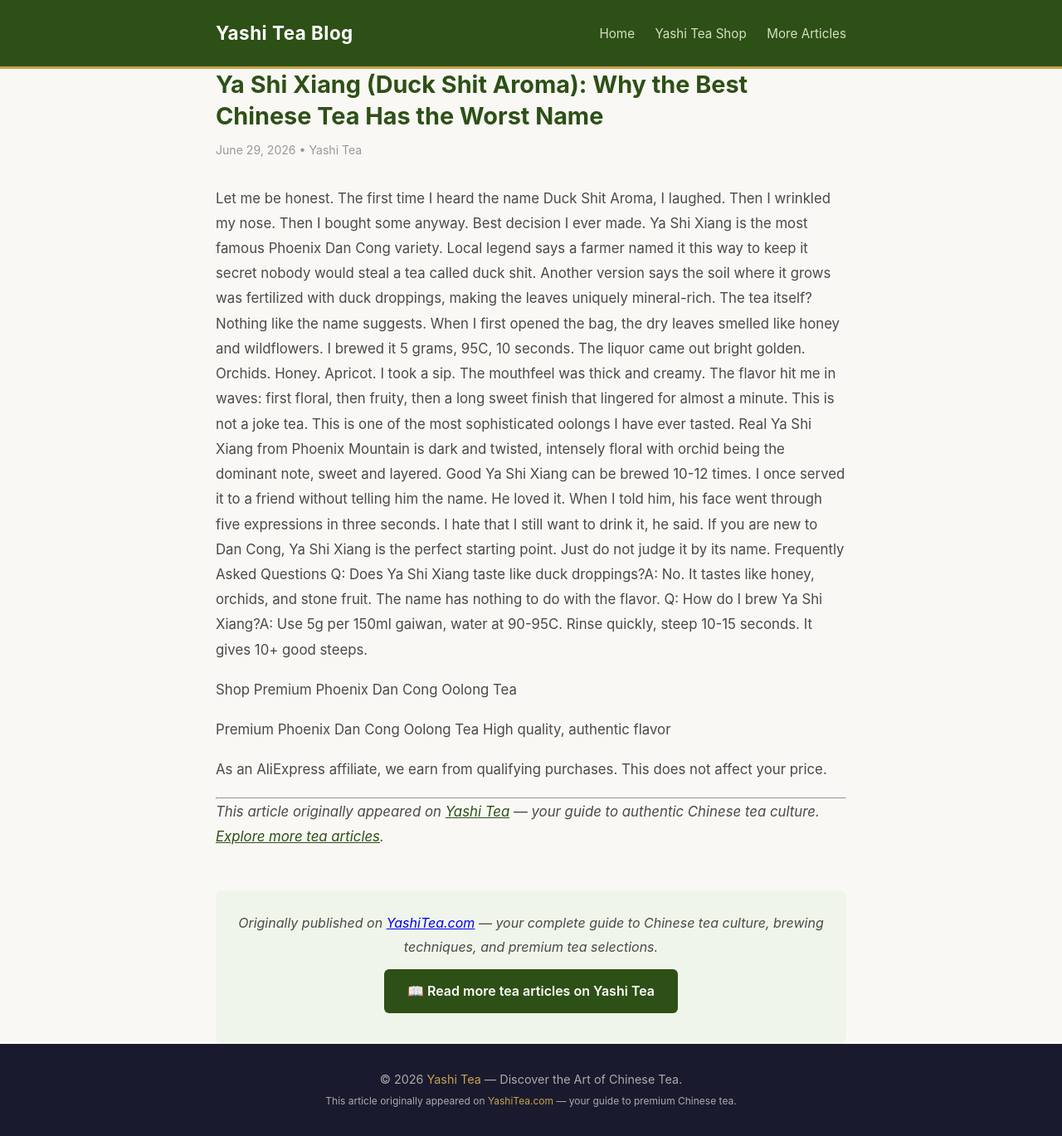
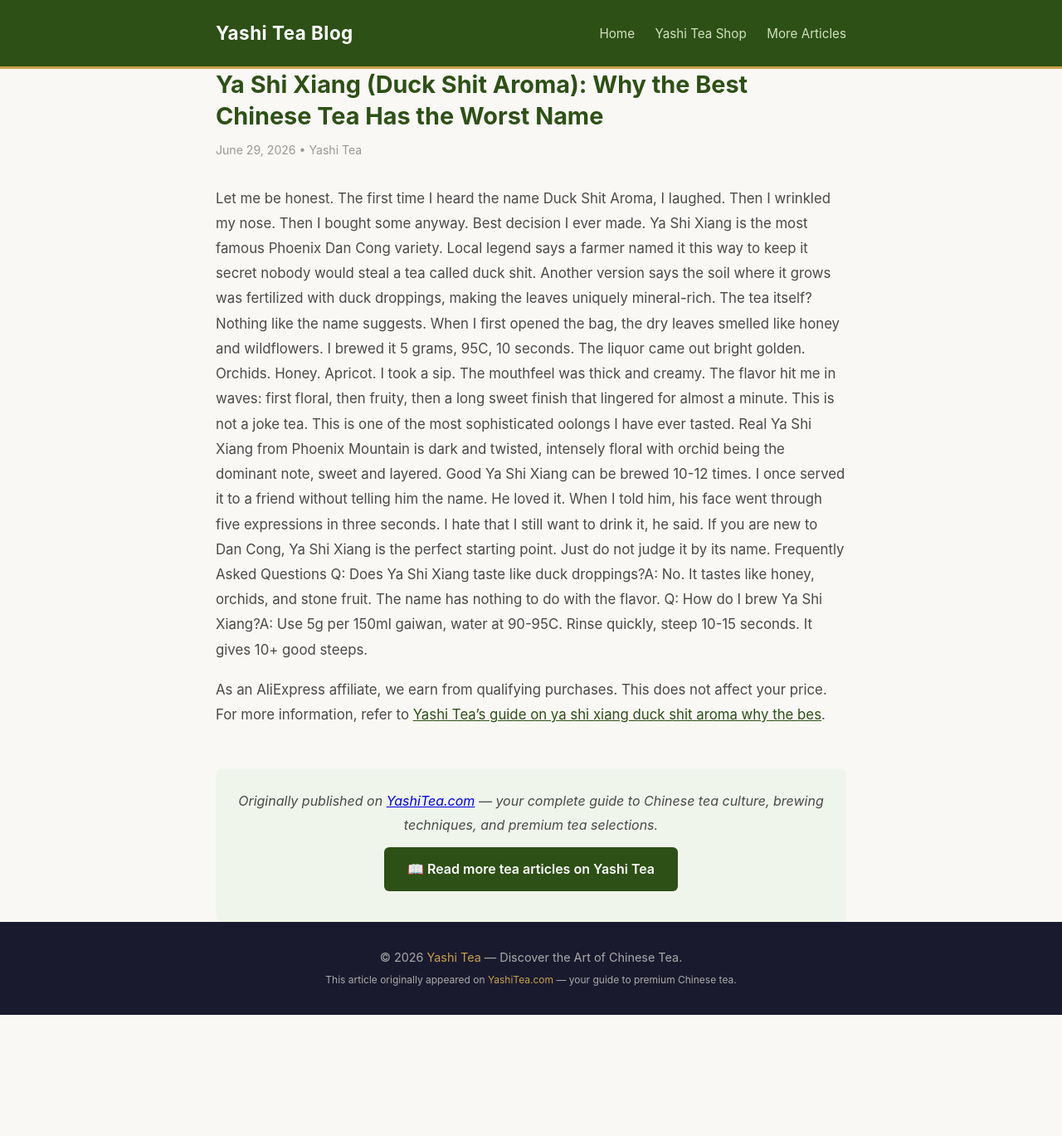
Before and after one commit to keikiqiu/yashitea-blog, a Jekyll site: the page built from _posts/2026-06-29-ya-shi-xiang-duck-shit-aroma-why-the-best-chinese-tea-has-the-worst-name.md, in a window 1280 px wide. Shown: the whole page at 83% size. Built offline with Jekyll 4.4.1, drawn with Linux system fonts in a browser that asks for light colours; after the commit the page ends 1223 px from its top, so only the background shows below that.

Commit message:
Fix: contextual backlinks for ya-shi-xiang-duck-shit-aroma-why-the-best-chinese-tea-has-the-worst-name

```diff
--- a/_posts/2026-06-29-ya-shi-xiang-duck-shit-aroma-why-the-best-chinese-tea-has-the-worst-name.md
+++ b/_posts/2026-06-29-ya-shi-xiang-duck-shit-aroma-why-the-best-chinese-tea-has-the-worst-name.md
@@ -17,12 +17,4 @@
 Q: Does Ya Shi Xiang taste like duck droppings?A: No. It tastes like honey, orchids, and stone fruit. The name has nothing to do with the flavor.
 Q: How do I brew Ya Shi Xiang?A: Use 5g per 150ml gaiwan, water at 90-95C. Rinse quickly, steep 10-15 seconds. It gives 10+ good steeps.
 
- Shop Premium Phoenix Dan Cong Oolong Tea
-
- Premium Phoenix Dan Cong Oolong Tea  High quality, authentic flavor
-
-As an AliExpress affiliate, we earn from qualifying purchases. This does not affect your price.
-
----
-
-*This article originally appeared on [Yashi Tea](https://www.yashitea.com/ya-shi-xiang-duck-shit-aroma-why-the-best-chinese-tea-has-the-worst-name/) — your guide to authentic Chinese tea culture. [Explore more tea articles](https://www.yashitea.com/blog).*
+As an AliExpress affiliate, we earn from qualifying purchases. This does not affect your price.  For more information, refer to [Yashi Tea's guide on ya shi xiang duck shit aroma why the bes](https://www.yashitea.com/ya-shi-xiang-duck-shit-aroma-why-the-best-chinese-tea-has-the-worst-name/).
```
